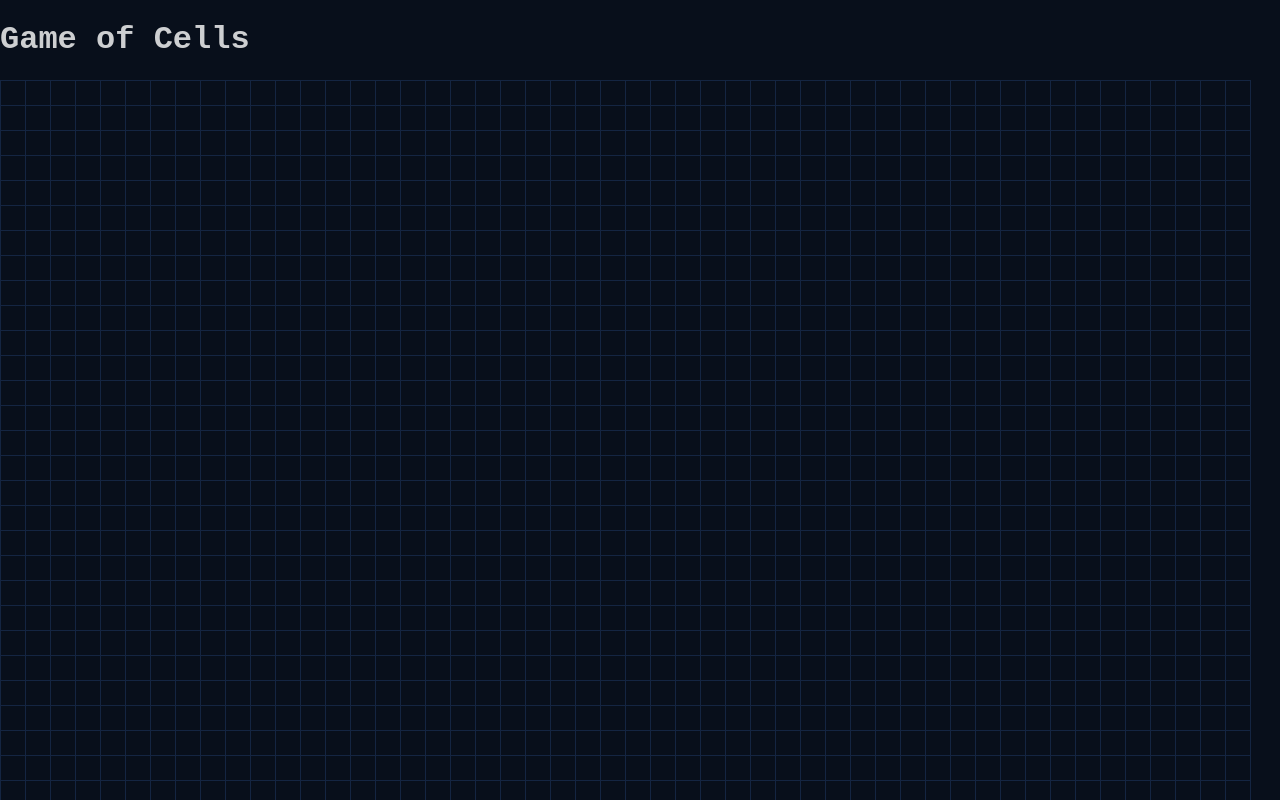
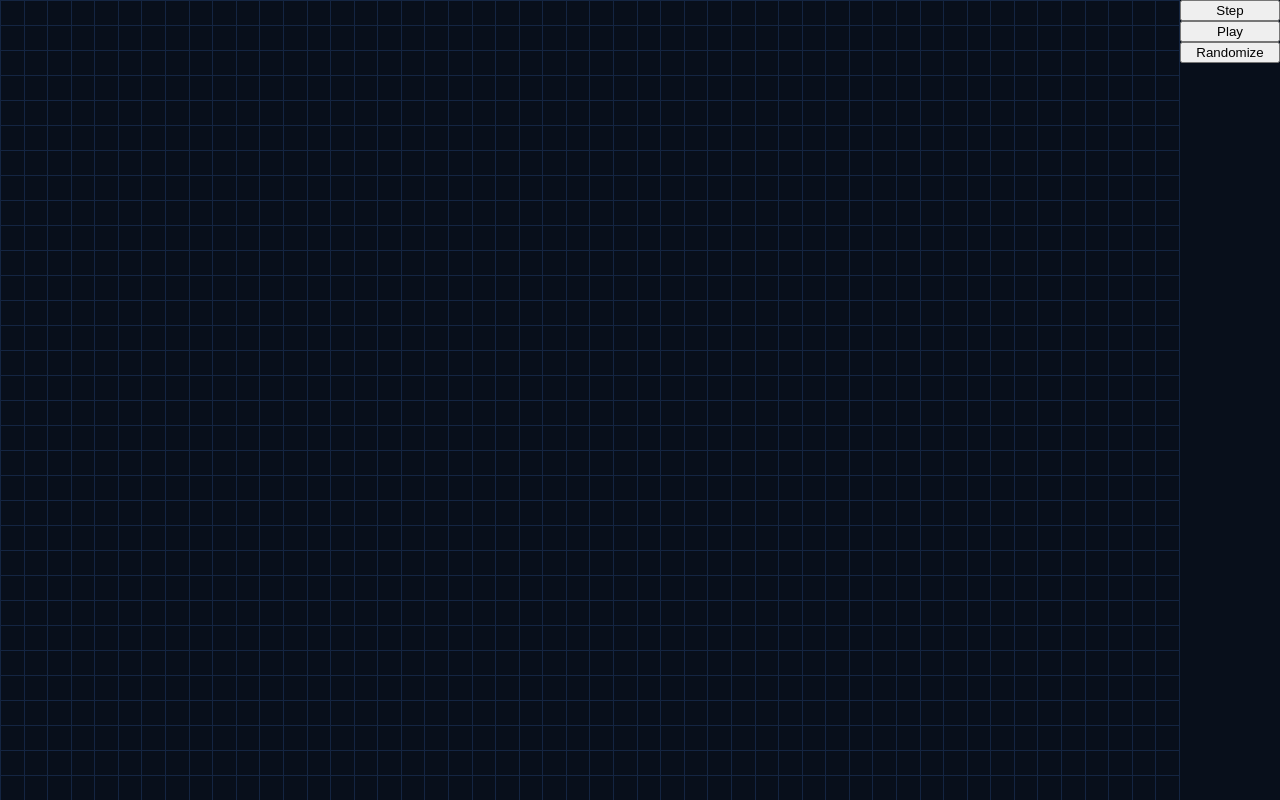
Before and after one commit to ajmorozoff/GameOfCells, a React (Create React App) app: page / in a window 1280 px wide. Shown: the top 800 px of the page. Built offline with nearby package versions, Linux system fonts and the light colour scheme.

Commit message:
containers and css updated

```diff
--- a/src/components/app/App.tsx
+++ b/src/components/app/App.tsx
@@ -10,7 +10,6 @@ import './App.css';
 function App() {
   return (
     <ThemeProvider theme={dark}>
-        <h1>Game of Cells</h1>
         <GameController />
     </ThemeProvider>
   );
--- a/src/components/game/Game.css
+++ b/src/components/game/Game.css
@@ -1,5 +1,26 @@
 table {
     border-collapse: collapse;
+}
+
+.container {
+    display: grid;
+    grid-template-columns: [game-start] auto [control-start] 100px [end];
+    overflow: hidden;
+    height: 100vh;
+}
+
+.game {
+    grid-column-start: game-start;
+    grid-column-end: control-start;
+}
+
+.controls {
+    grid-column-start: control-start;
+    grid-column-end: end;
+    display: flex;
+    flex-direction: column;
+    justify-content: flex-start;
+
 }
 
 .cell {
--- a/src/components/game/GameController.tsx
+++ b/src/components/game/GameController.tsx
@@ -1,7 +1,6 @@
 import React, { useState } from 'react';
 
 import { Game } from '../../definitions';
-import PageGrid from './PageGrid';
 import './Game.css';
 
 const GameController = () => {
@@ -43,10 +42,15 @@ const GameController = () => {
         updateBoard();
     }
 
+    const handleRandom = () => {
+        game.randomize();
+        updateBoard();
+    }
+
     return (
-        <div>
-            <table>
-                <tbody id='grid-body'>
+        <div className='container'>
+            <table className='game'>
+                <tbody>
                     {
                         game.board.grid.map((row, rIdx) => {
                             return (
@@ -70,7 +74,7 @@ const GameController = () => {
                     }
                 </tbody>
             </table>
-            <div id='controls'>
+            <div className='controls'>
                 <button
                     onClick={handleStep}
                 >
@@ -81,6 +85,11 @@ const GameController = () => {
                 >
                     {playPause}
                 </button>
+                <button
+                    onClick={handleRandom}
+                >
+                    Randomize
+                </button>
             </div>
         </div>
     );
```
Also changed, not shown: src/components/game/PageGrid.tsx (deleted, +0 -25 lines).
